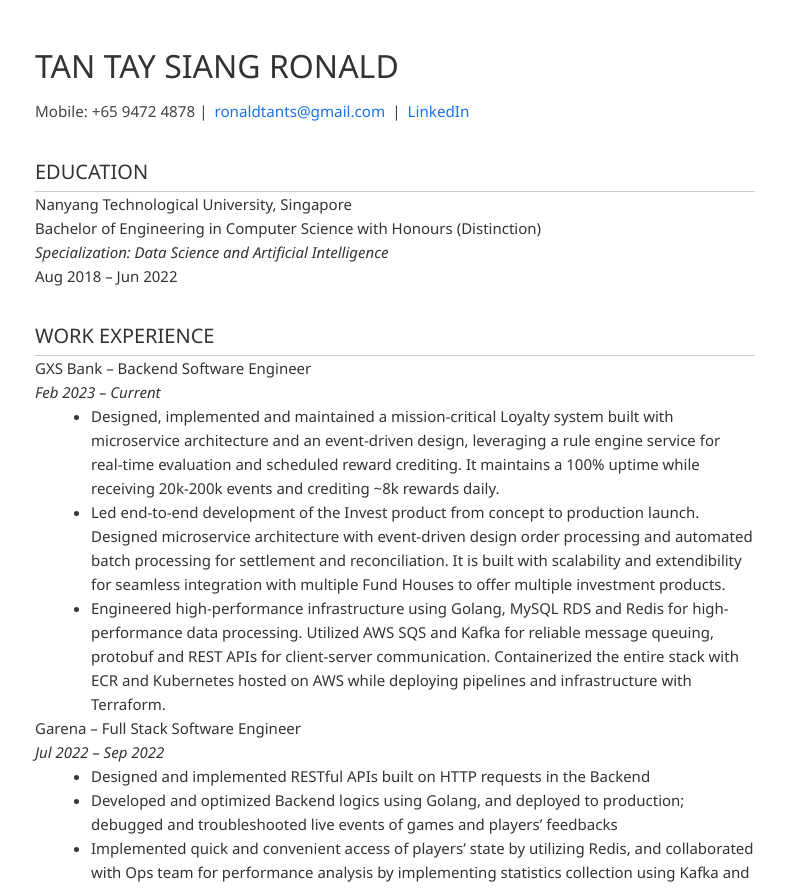
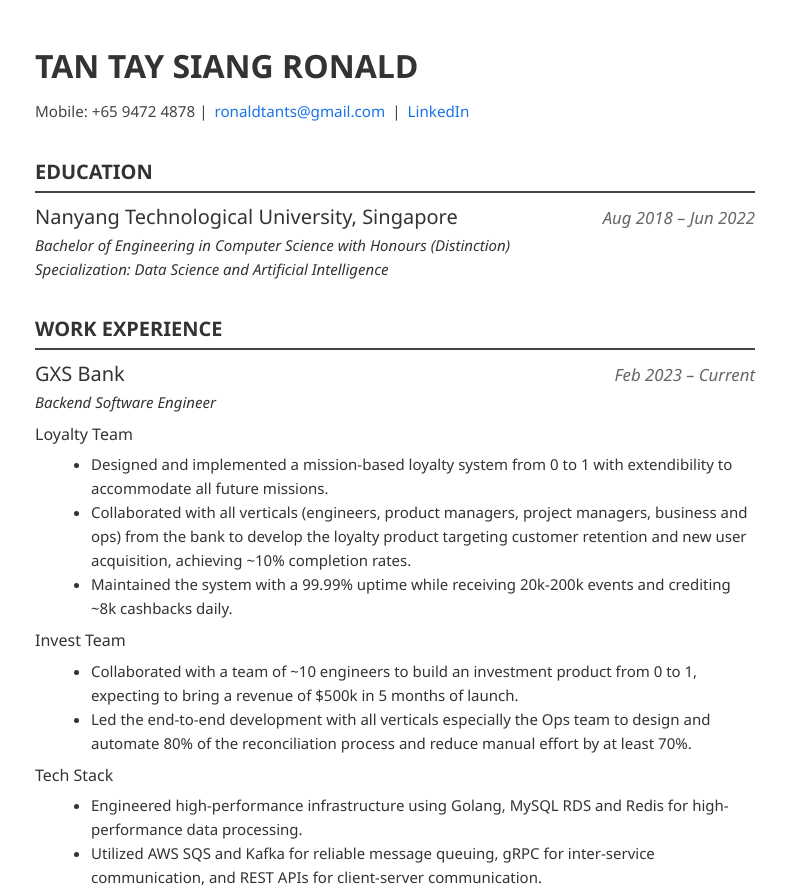
Before and after one commit to ronaldtants/resume, a Vue app: page /resume in a window 1280 px wide. Shown: the top 889 px of the page, without its empty margins (245-1032 px from the left). Built offline with nearby package versions, Linux system fonts and the light colour scheme; the HTML template or start-up script is replaced by a standard one.

Commit message:
add biz metrics to resume

```diff
--- a/src/views/ResumeView.vue
+++ b/src/views/ResumeView.vue
@@ -9,48 +9,72 @@
 
     <section>
       <h2>EDUCATION</h2>
-      <p>
-        <strong>Nanyang Technological University, Singapore</strong><br />
-        Bachelor of Engineering in Computer Science with Honours (Distinction)<br />
-        <em>Specialization: Data Science and Artificial Intelligence</em><br />
-        Aug 2018 – Jun 2022
-      </p>
+      <div class="subheading">
+        <span>Nanyang Technological University, Singapore</span>
+        <span class="date">Aug 2018 – Jun 2022</span>
+      </div>
+      <p><em>Bachelor of Engineering in Computer Science with Honours (Distinction)</em></p>
+      <p><em>Specialization: Data Science and Artificial Intelligence</em></p>
     </section>
 
     <section>
       <h2>WORK EXPERIENCE</h2>
 
-      <p>
-        <strong>GXS Bank</strong> – Backend Software Engineer<br />
-        <em>Feb 2023 – Current</em>
-      </p>
+      <div class="subheading">
+        <span>GXS Bank</span>
+        <span class="date">Feb 2023 – Current</span>
+      </div>
+      <p><em>Backend Software Engineer</em></p>
+      <p class="sub-para-header">Loyalty Team</p>
       <ul>
         <li>
-          Designed, implemented and maintained a mission-critical Loyalty system built with
-          microservice architecture and an event-driven design, leveraging a rule engine service for
-          real-time evaluation and scheduled reward crediting. It maintains a 100% uptime while
-          receiving 20k-200k events and crediting ~8k rewards daily.
+          Designed and implemented a mission-based loyalty system from 0 to 1 with extendibility to
+          accommodate all future missions.
         </li>
         <li>
-          Led end-to-end development of the Invest product from concept to production launch.
-          Designed microservice architecture with event-driven design order processing and automated
-          batch processing for settlement and reconciliation. It is built with scalability and
-          extendibility for seamless integration with multiple Fund Houses to offer multiple
-          investment products.
+          Collaborated with all verticals (engineers, product managers, project managers, business
+          and ops) from the bank to develop the loyalty product targeting customer retention and new
+          user acquisition, achieving ~10% completion rates.
         </li>
         <li>
-          Engineered high-performance infrastructure using Golang, MySQL RDS and Redis for
-          high-performance data processing. Utilized AWS SQS and Kafka for reliable message queuing,
-          protobuf and REST APIs for client-server communication. Containerized the entire stack
-          with ECR and Kubernetes hosted on AWS while deploying pipelines and infrastructure with
-          Terraform.
+          Maintained the system with a 99.99% uptime while receiving 20k-200k events and crediting
+          ~8k cashbacks daily.
         </li>
       </ul>
 
-      <p>
-        <strong>Garena</strong> – Full Stack Software Engineer<br />
-        <em>Jul 2022 – Sep 2022</em>
-      </p>
+      <p class="sub-para-header">Invest Team</p>
+      <ul>
+        <li>
+          Collaborated with a team of ~10 engineers to build an investment product from 0 to 1,
+          expecting to bring a revenue of $500k in 5 months of launch.
+        </li>
+        <li>
+          Led the end-to-end development with all verticals especially the Ops team to design and
+          automate 80% of the reconciliation process and reduce manual effort by at least 70%.
+        </li>
+      </ul>
+
+      <p class="sub-para-header">Tech Stack</p>
+      <ul>
+        <li>
+          Engineered high-performance infrastructure using Golang, MySQL RDS and Redis for
+          high-performance data processing.
+        </li>
+        <li>
+          Utilized AWS SQS and Kafka for reliable message queuing, gRPC for inter-service
+          communication, and REST APIs for client-server communication.
+        </li>
+        <li>
+          Containerized the entire stack with ECR and Kubernetes hosted on AWS while deploying
+          pipelines and infrastructure with Terraform.
+        </li>
+      </ul>
+
+      <div class="subheading">
+        <span>Garena</span>
+        <span class="date">Jul 2022 – Sep 2022</span>
+      </div>
+      <p><em>Full Stack Software Engineer</em></p>
       <ul>
         <li>Designed and implemented RESTful APIs built on HTTP requests in the Backend</li>
         <li>
@@ -64,10 +88,11 @@
         </li>
       </ul>
 
-      <p>
-        <strong>Barghest Building Performance</strong> – Software Engineer Intern<br />
-        <em>Jan 2021 – Jul 2021</em>
-      </p>
+      <div class="subheading">
+        <span>Barghest Building Performance</span>
+        <span class="date">Jan 2021 – Jul 2021</span>
+      </div>
+      <p><em>Software Engineer Intern</em></p>
       <ul>
         <li>Implemented Frontend features using ReactJS on the web application</li>
         <li>
@@ -156,6 +181,7 @@
 h1 {
   font-size: 2rem;
   margin-bottom: 0.5rem;
+  font-weight: bold;
 }
 .contact {
   font-size: 0.95rem;
@@ -163,10 +189,27 @@
   margin-bottom: 2rem;
 }
 h2 {
-  border-bottom: 1px solid #ccc;
+  border-bottom: 2px solid #444;
   margin-top: 2rem;
   padding-bottom: 0.2rem;
   font-size: 1.25rem;
+  font-weight: bold;
+}
+.subheading {
+  display: flex;
+  justify-content: space-between;
+  align-items: baseline;
+  font-size: 1.25rem;
+  font-weight: bold;
+  margin-top: 0.5rem;
+}
+.sub-para-header {
+  font-size: 1rem;
+  /* border-bottom: 2px solid #aaa; */
+  display: inline-block;
+  margin-top: 0.5rem;
+  margin-bottom: 0.3rem;
+  /* color: #222; */
 }
 ul {
   margin-left: 1rem;
@@ -174,4 +217,10 @@
 a {
   color: #1a73e8;
 }
+.date {
+  font-weight: normal;
+  font-style: italic;
+  font-size: 1.05rem;
+  color: #666;
+}
 </style>
```
Also changed, not shown: 5 other files (tests, documents, lock files or other folders).
